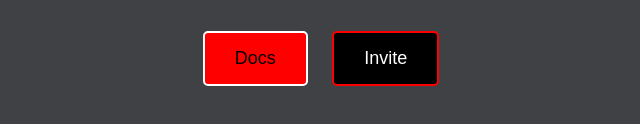
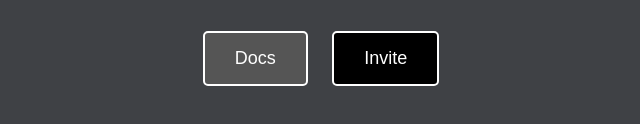
Before and after one commit to xamyl/VModeration, a website: page website/index.html in a window 1280 px wide. In both pictures the pointer is over the link "Docs". Shown: the part 466-590 px from the top of the page, without its empty margins (319-959 px from the left). Drawn offline with Linux system fonts and the light colour scheme.

Commit message:
edit the styling

```diff
--- a/website/index.html
+++ b/website/index.html
@@ -35,18 +35,17 @@
             font-size: 18px;
             text-decoration: none;
             color: white;
-            border: 2px solid red;
+            border: 2px solid white;
             background-color: black;
             border-radius: 5px;
             transition: 0.3s;
         }
 
         .button:hover {
-            background-color: red;
-            border-color: white;
-            color: black;
+            background-color: #555555;
         }
     </style>
+</head>
 </head>
 <body>
     <div class="container">
```
